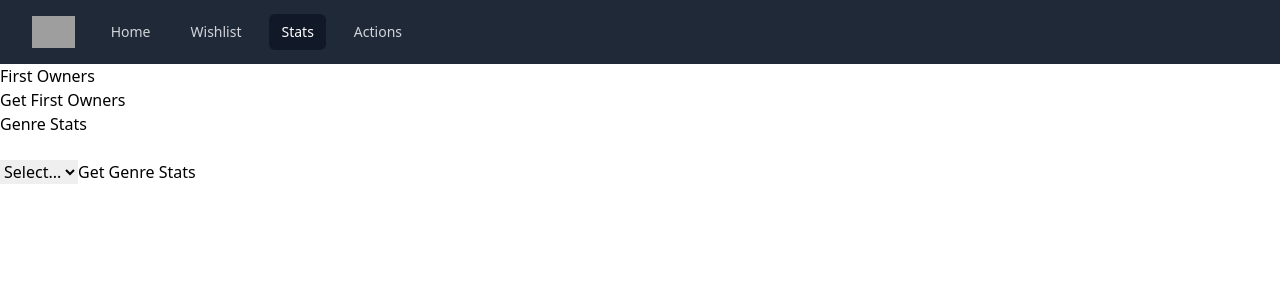
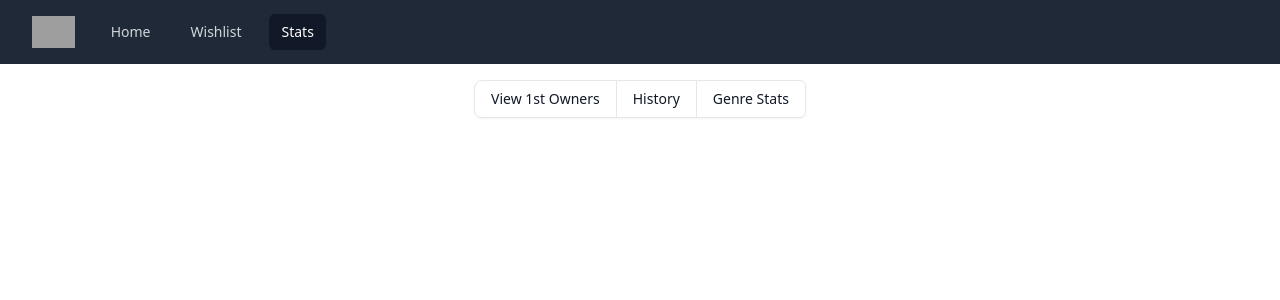
Before and after one commit to thaddavis/halo.science.frontend, a React (Create React App) app: page /stats in a window 1280 px wide. Shown: the top 300 px of the page. Built offline with nearby package versions, Linux system fonts and the light colour scheme; grey boxes are pictures that could not be loaded.

Commit message:
preparing for stats then K8s on AWS cloud

```diff
--- a/src/components/Nav.js
+++ b/src/components/Nav.js
@@ -122,7 +122,7 @@ export function Nav() {
                   Stats
                 </button>
 
-                <button
+                {/* <button
                   className={`
                     ${
                       pathname === "/actions"
@@ -138,7 +138,7 @@ export function Nav() {
                   onClick={() => navigate("/actions")}
                 >
                   Actions
-                </button>
+                </button> */}
               </div>
             </div>
           </div>
--- a/src/containers/StatsContainer.jsx
+++ b/src/containers/StatsContainer.jsx
@@ -4,10 +4,31 @@ import { GenreStats } from "../components/Stats/GenreStats";
 export function StatsContainer() {
   return (
     <>
-      <main>
-        <FirstOwners />
-        <GenreStats />
-      </main>
+      <div class="flex items-center justify-center py-4">
+        <div class="inline-flex rounded-md shadow-sm" role="group">
+          <button
+            type="button"
+            class="py-2 px-4 text-sm font-medium text-gray-900 bg-white rounded-l-lg border border-gray-200 hover:bg-gray-100 hover:text-blue-700 focus:z-10 focus:ring-2 focus:ring-blue-700 focus:text-blue-700 dark:bg-gray-700 dark:border-gray-600 dark:text-white dark:hover:text-white dark:hover:bg-gray-600 dark:focus:ring-blue-500 dark:focus:text-white"
+          >
+            View 1st Owners
+          </button>
+          <button
+            type="button"
+            class="py-2 px-4 text-sm font-medium text-gray-900 bg-white border-t border-b border-gray-200 hover:bg-gray-100 hover:text-blue-700 focus:z-10 focus:ring-2 focus:ring-blue-700 focus:text-blue-700 dark:bg-gray-700 dark:border-gray-600 dark:text-white dark:hover:text-white dark:hover:bg-gray-600 dark:focus:ring-blue-500 dark:focus:text-white"
+          >
+            History
+          </button>
+          <button
+            type="button"
+            class="py-2 px-4 text-sm font-medium text-gray-900 bg-white rounded-r-md border border-gray-200 hover:bg-gray-100 hover:text-blue-700 focus:z-10 focus:ring-2 focus:ring-blue-700 focus:text-blue-700 dark:bg-gray-700 dark:border-gray-600 dark:text-white dark:hover:text-white dark:hover:bg-gray-600 dark:focus:ring-blue-500 dark:focus:text-white"
+          >
+            Genre Stats
+          </button>
+        </div>
+      </div>
+
+      {/* <FirstOwners />
+        <GenreStats /> */}
     </>
   );
 }
```
